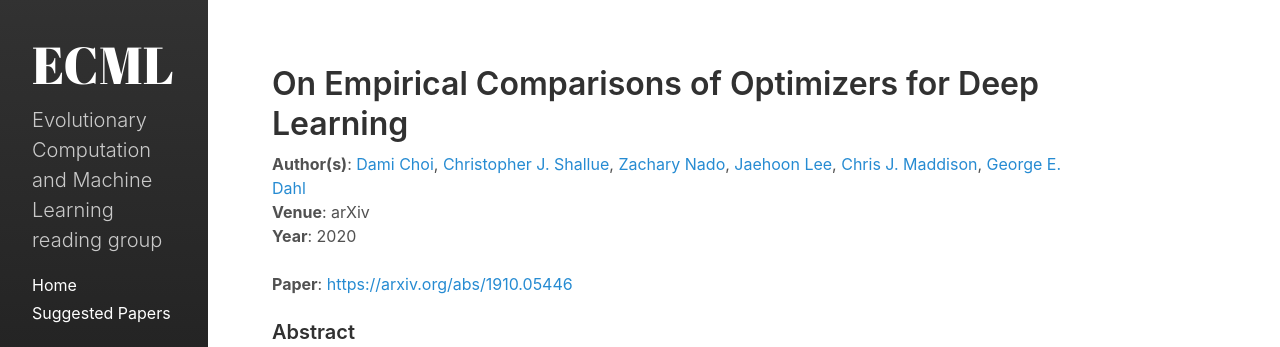
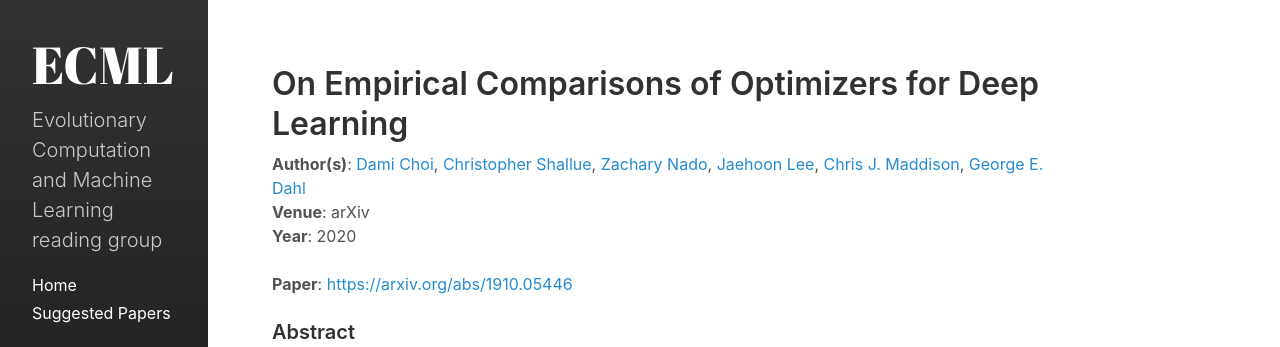
Before and after one commit to exeter-ecml/exeter-ecml.github.io, a Jekyll site: the page built from _papers/0043-empirical-comparisons-of-optimizers-for-deep-learning.md, in a window 1280 px wide. Shown: the top 347 px of the page. Built offline with Jekyll 4.4.1, drawn with Linux system fonts in a browser that asks for light colours.

```diff
--- a/_papers/0043-empirical-comparisons-of-optimizers-for-deep-learning.md
+++ b/_papers/0043-empirical-comparisons-of-optimizers-for-deep-learning.md
@@ -4,7 +4,7 @@ layout: paper
 title: "On Empirical Comparisons of Optimizers for Deep Learning"
 authors:
 - Dami Choi
-- Christopher J. Shallue
+- Christopher Shallue
 - Zachary Nado
 - Jaehoon Lee
 - Chris J. Maddison
```
